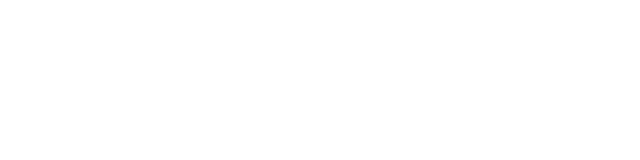
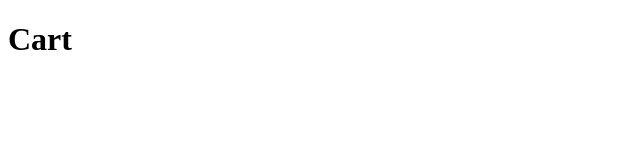
Before and after one commit to mCodex/rocketseat-rocketshoes, a React (Create React App) app: page /cart in a window 1280 px wide. Shown: the top 160 px of the page, without its empty margins (0-640 px from the left). Built offline with nearby package versions, Linux system fonts and the light colour scheme.

Commit message:
added routes

```diff
--- a/src/App.js
+++ b/src/App.js
@@ -1,5 +1,6 @@
 import React from 'react';
 import { toast } from 'react-toastify';
+import { BrowserRouter } from 'react-router-dom';
 
 import Routes from './routes';
 
@@ -10,10 +11,10 @@ import 'react-toastify/dist/ReactToastify.css';
 toast.configure();
 
 const App = () => (
-    <>
+    <BrowserRouter basename={process.env.PUBLIC_URL}>
         <Routes />
         {/* <GlobalStyle /> */}
-    </>
+    </BrowserRouter>
 );
 
 export default App;
--- /dev/null
+++ b/src/pages/Cart/index.js
@@ -0,0 +1,7 @@
+import React, { memo } from 'react';
+
+const Cart = () => {
+    return <h1>Cart</h1>;
+};
+
+export default memo(Cart);
--- a/src/routes.js
+++ b/src/routes.js
@@ -1,14 +1,14 @@
 import React from 'react';
-import { BrowserRouter, Switch, Route } from 'react-router-dom';
+import { Switch, Route } from 'react-router-dom';
 
-import Main from './pages/Main';
+import Home from './pages/Home';
+import Cart from './pages/Cart';
 
 export default function() {
     return (
-        <BrowserRouter basename={process.env.PUBLIC_URL}>
-            <Switch>
-                <Route path="/" exact component={Main} />
-            </Switch>
-        </BrowserRouter>
+        <Switch>
+            <Route path="/" exact component={Home} />
+            <Route path="/cart" component={Cart} />
+        </Switch>
     );
 }
```
Also changed, not shown: src/pages/Home/index.js (renamed from src/pages/Main/index.js), src/pages/Home/styles.js (added).
